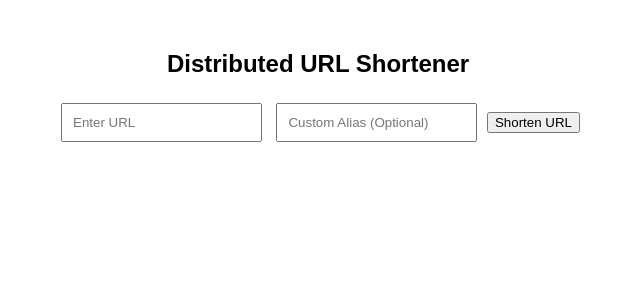
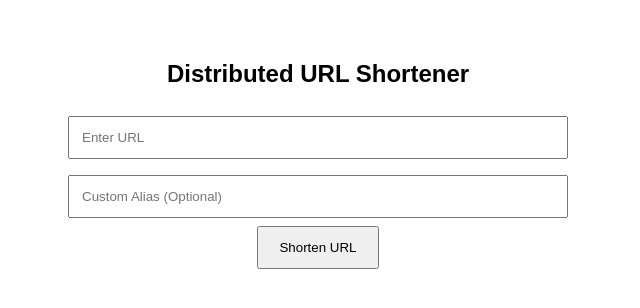
Before and after one commit to KhushpreetKaur10/url-shortener, a Flask app: page / in a window 1280 px wide. Shown: the top 308 px of the page, without its empty margins (322-962 px from the left). Run offline with Flask 3, Linux system fonts and the light colour scheme.

Commit message:
Update style.css

```diff
--- a/static/style.css
+++ b/static/style.css
@@ -1,10 +1,28 @@
 body {
-    font-family: Arial;
+    font-family: Arial, sans-serif;
     text-align: center;
-    margin-top: 50px;
+    margin-top: 60px;
+}
+
+.container {
+    width: 500px;
+    margin: auto;
 }
 
 input {
-    padding: 10px;
-    margin: 5px;
+    width: 100%;
+    padding: 12px;
+    margin: 8px 0;
+    box-sizing: border-box;
 }
+
+button {
+    padding: 12px 20px;
+    cursor: pointer;
+}
+
+#result {
+    margin-top: 20px;
+    font-weight: bold;
+    word-wrap: break-word;
+}
```
